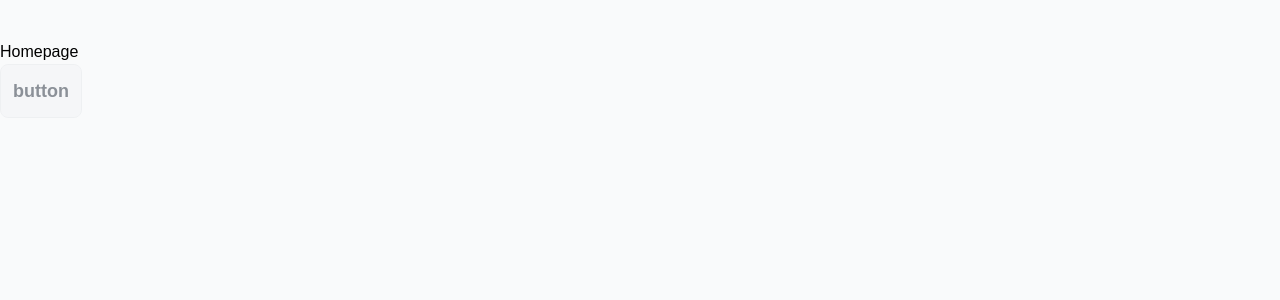
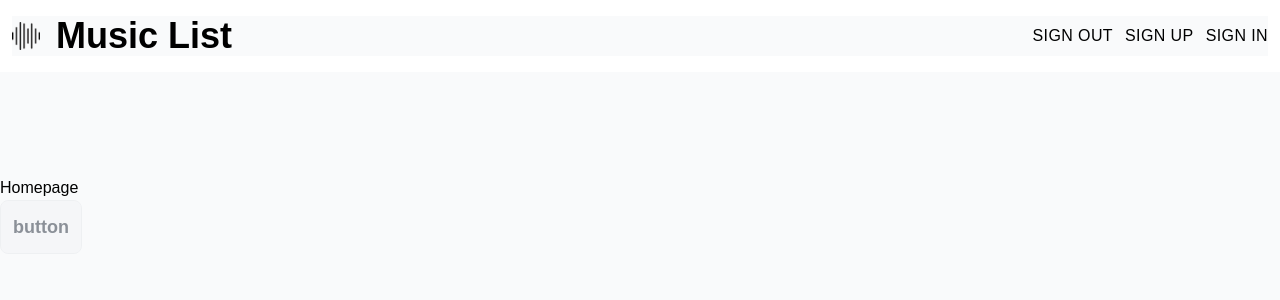
Before and after one commit to code1iners/music-list-vuejs, a Vue app: page / in a window 1280 px wide. Shown: the top 300 px of the page. Built offline with nearby package versions, Linux system fonts and the light colour scheme.

Commit message:
Added navigation bar in header

```diff
--- a/src/App.vue
+++ b/src/App.vue
@@ -1,7 +1,15 @@
 <template>
-  <div id="app" class="content mx-auto max-w-screen-xl py-10">
+  <Navbar />
+  <div class="content">
     <router-view />
   </div>
 </template>
 
+<script>
+import Navbar from "@/components/Navbar.vue";
+export default {
+  components: { Navbar },
+};
+</script>
+
 <style></style>
--- a/src/assets/styles/tailwind.css
+++ b/src/assets/styles/tailwind.css
@@ -11,6 +11,7 @@
 }
 
 .content {
+  @apply mx-auto max-w-screen-xl py-10;
 }
 
 .title {
@@ -29,8 +30,13 @@ input {
   @apply p-5 bg-white border-b border-gray-200 focus:outline-none;
 }
 
-button {
+button,
+.btn {
   @apply cursor-pointer inline-block text-lg font-semibold py-3 px-3 border border-0 rounded-lg bg-gray-100 hover:bg-gray-500 hover:text-gray-100;
+}
+
+.btn-text {
+  @apply tracking-wide uppercase cursor-pointer hover:text-green-500;
 }
 
 .disabled {
--- /dev/null
+++ b/src/components/Navbar.vue
@@ -0,0 +1,27 @@
+<template>
+  <div class="bg-white py-4 px-3 mb-16">
+    <nav class="flex items-center justify-between max-w-screen-xl mx-auto">
+      <router-link :to="{ name: 'Home' }" class="flex items-center">
+        <img class="h-7 mr-4" src="@/assets/sound.png" alt="App logo" />
+        <h1>
+          <div class="text-4xl font-bold">Music List</div>
+        </h1>
+      </router-link>
+      <div class="links">
+        <span class="btn-text">Sign out</span>
+        <router-link :to="{ name: 'SignUp' }" class="btn-text mx-3"
+          >Sign up</router-link
+        >
+        <router-link :to="{ name: 'SignIn' }" class="btn-text"
+          >Sign in</router-link
+        >
+      </div>
+    </nav>
+  </div>
+</template>
+
+<script>
+export default {};
+</script>
+
+<style></style>
```
Also changed, not shown: src/assets/sound.png (added).
